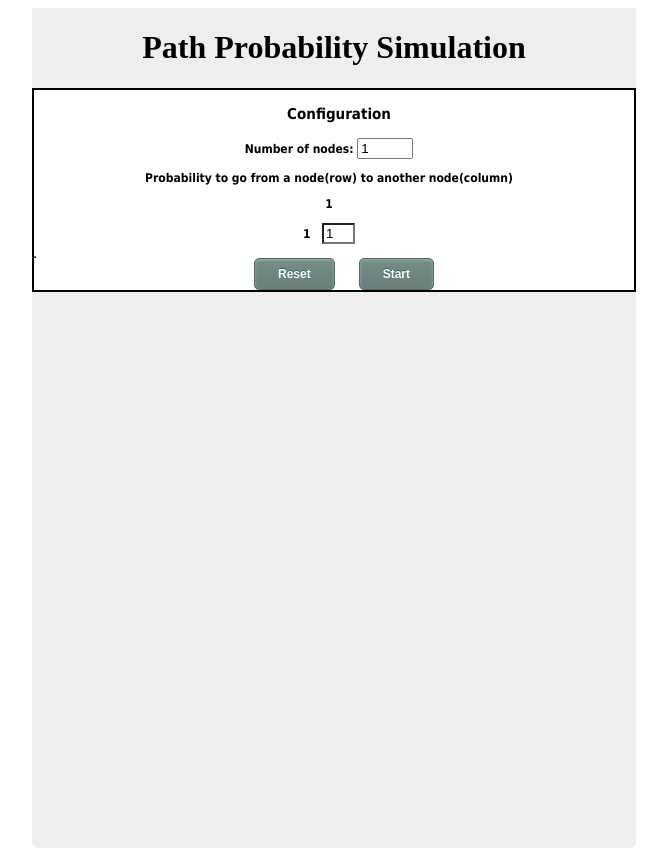
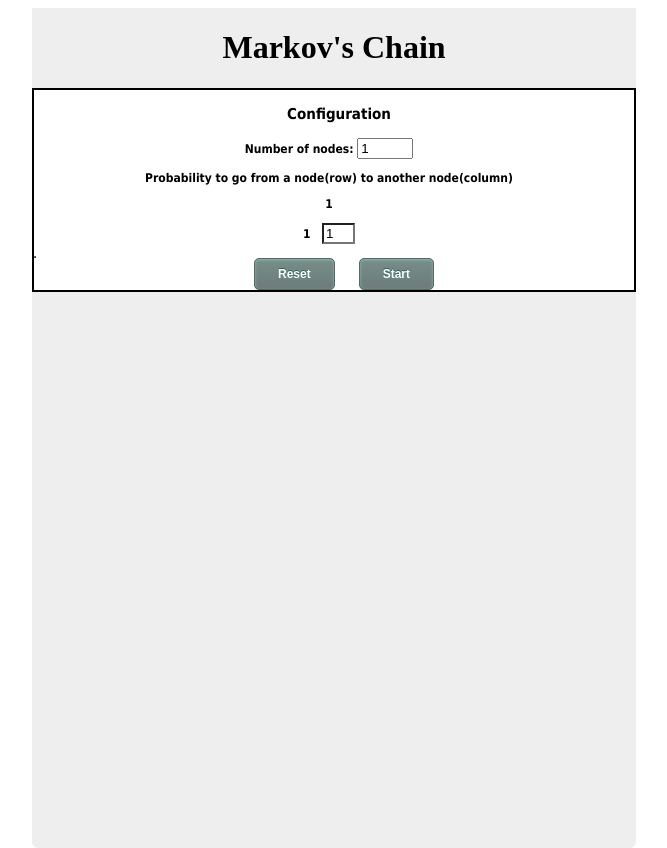
Before and after one commit to TheAwesomeTrio/MarkovsChain, a plain HTML site: page index.html in a window 1280 px wide. Shown: the whole page, without its empty margins (306-973 px from the left). Drawn offline with nearby package versions, Linux system fonts and the light colour scheme.

Commit message:
titre de la page

```diff
--- a/index.html
+++ b/index.html
@@ -1,14 +1,14 @@
 <!DOCTYPE html>
 <html>
     <head>
-        <title>Path Probability Simulation</title>
+        <title>Markov's Chain</title>
         <link rel='stylesheet' type='text/css' href='stylesheet.css'/>
     </head>
 
 	<body onload="CreateTable();">
             <div id="container">
                 <div class="content">
-                       <h1 style="text-align:center">Path Probability Simulation</h1>
+                       <h1 style="text-align:center">Markov's Chain</h1>
                         <div class="myConfig">
                             <p class="Setup"> Configuration </p>
                             <div class="form_div">
```
